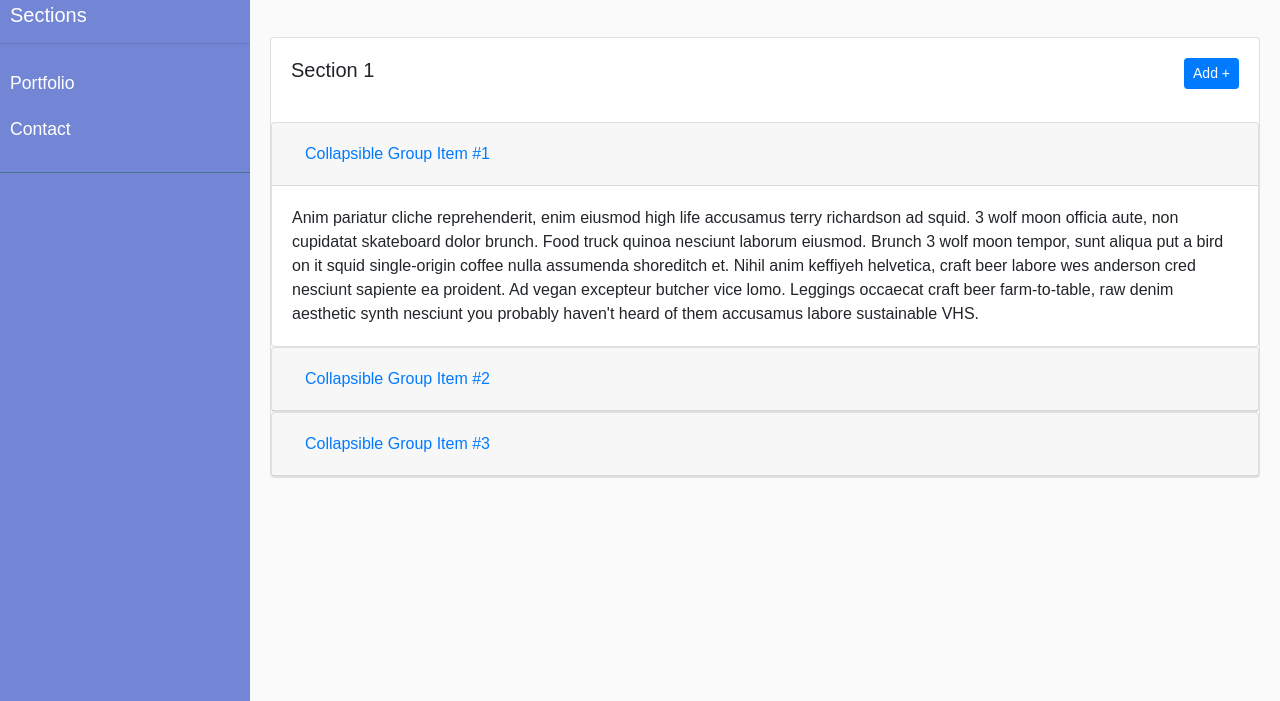
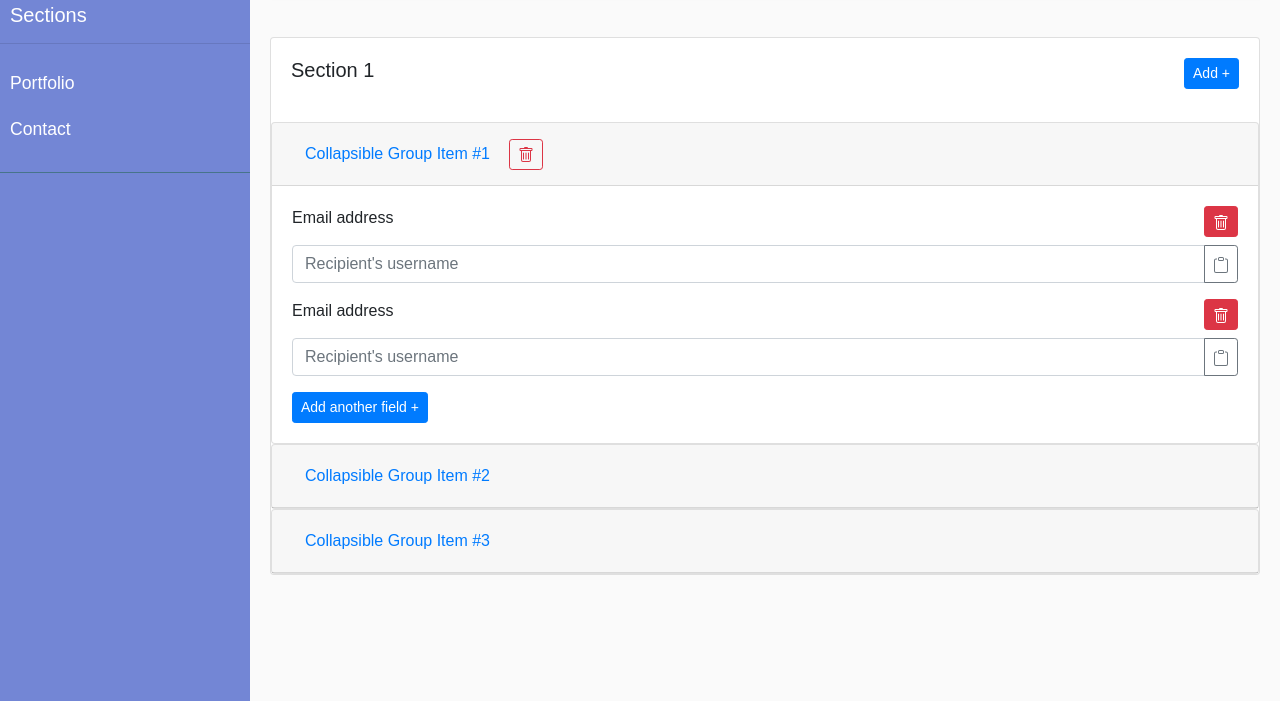
Before and after one commit to ravitejagullapudi/metasave, a plain HTML site: page web/index.html in a window 1280 px wide. Shown: the part 99-800 px from the top of the page. Drawn offline with Linux system fonts and the light colour scheme; a web font is replaced by a local one.

Commit message:
Updated index.html

```diff
--- a/web/index.html
+++ b/web/index.html
@@ -17,15 +17,14 @@
 
 <!DOCTYPE html>
 <html lang="en">
-
   <head>
-    <meta charset="utf-8">
-    <meta name="viewport" content="width=device-width, initial-scale=1.0">
+    <meta charset="utf-8" />
+    <meta name="viewport" content="width=device-width, initial-scale=1.0" />
     <title>MetaSave</title>
     <!-- Bootstrap CSS CDN -->
-    <link rel="stylesheet" href="css/bootstrap.min.css">
+    <link rel="stylesheet" href="css/bootstrap.min.css" />
     <!-- Our Custom CSS -->
-    <link rel="stylesheet" href="css/style.css">
+    <link rel="stylesheet" href="css/style.css" />
     <script src="jquery/jquery-1.12.0.min.js"></script>
     <script src="jquery/jquery-3.5.1.min.js"></script>
     <script src="js/popper.min.js"></script>
@@ -61,29 +60,51 @@
 
       <!-- Page Content Holder -->
       <div id="content" style="width: 100%;">
-            <nav class="navbar navbar-default" style="display: flex; flex-direction: row;">
-                <div class="container-fluid" style="flex: 1">
+        <nav
+          class="navbar navbar-default"
+          style="display: flex; flex-direction: row;"
+        >
+          <div class="container-fluid" style="flex: 1;">
             <div class="navbar-header">
-                        <button type="button" id="sidebarCollapse" class="btn btn-info navbar-btn">
+              <button
+                type="button"
+                id="sidebarCollapse"
+                class="btn btn-info navbar-btn"
+              >
                 <!-- <i class="glyphicon glyphicon-align-left"></i> -->
-                            <svg class="svg-inline--fa fa-align-left fa-w-14" aria-hidden="true" data-prefix="fas"
-                                data-icon="align-left" role="img" xmlns="http://www.w3.org/2000/svg"
-                                viewBox="0 0 448 512" data-fa-i2svg="">
-                                <path fill="currentColor"
-                                    d="M288 44v40c0 8.837-7.163 16-16 16H16c-8.837 0-16-7.163-16-16V44c0-8.837 7.163-16 16-16h256c8.837 0 16 7.163 16 16zM0 172v40c0 8.837 7.163 16 16 16h416c8.837 0 16-7.163 16-16v-40c0-8.837-7.163-16-16-16H16c-8.837 0-16 7.163-16 16zm16 312h416c8.837 0 16-7.163 16-16v-40c0-8.837-7.163-16-16-16H16c-8.837 0-16 7.163-16 16v40c0 8.837 7.163 16 16 16zm256-200H16c-8.837 0-16 7.163-16 16v40c0 8.837 7.163 16 16 16h256c8.837 0 16-7.163 16-16v-40c0-8.837-7.163-16-16-16z">
-                                </path>
+                <svg
+                  class="svg-inline--fa fa-align-left fa-w-14"
+                  aria-hidden="true"
+                  data-prefix="fas"
+                  data-icon="align-left"
+                  role="img"
+                  xmlns="http://www.w3.org/2000/svg"
+                  viewBox="0 0 448 512"
+                  data-fa-i2svg=""
+                >
+                  <path
+                    fill="currentColor"
+                    d="M288 44v40c0 8.837-7.163 16-16 16H16c-8.837 0-16-7.163-16-16V44c0-8.837 7.163-16 16-16h256c8.837 0 16 7.163 16 16zM0 172v40c0 8.837 7.163 16 16 16h416c8.837 0 16-7.163 16-16v-40c0-8.837-7.163-16-16-16H16c-8.837 0-16 7.163-16 16zm16 312h416c8.837 0 16-7.163 16-16v-40c0-8.837-7.163-16-16-16H16c-8.837 0-16 7.163-16 16v40c0 8.837 7.163 16 16 16zm256-200H16c-8.837 0-16 7.163-16 16v40c0 8.837 7.163 16 16 16h256c8.837 0 16-7.163 16-16v-40c0-8.837-7.163-16-16-16z"
+                  ></path>
                 </svg>
                 <span>Menu</span>
               </button>
             </div>
           </div>
-                <div style="flex:2">
+          <div style="flex: 2;">
             <h2>MetaSave</h2>
           </div>
         </nav>
         <div class="card">
           <div class="card-body">
-                    <div class="card-title" style="display:flex; flex-direction:row; justify-content: space-between;">
+            <div
+              class="card-title"
+              style="
+                display: flex;
+                flex-direction: row;
+                justify-content: space-between;
+              "
+            >
               <div>
                 <h5>Section 1</h5>
               </div>
@@ -91,109 +112,261 @@
                 <button class="btn btn-primary btn-sm">Add +</button>
               </div>
             </div>
-                    <div class="card-text">
-
-                    </div>
+            <div class="card-text"></div>
             <!-- <a href="#" class="btn btn-primary">Go somewhere</a> -->
           </div>
           <div id="accordion">
             <div class="card">
               <div class="card-header" id="headingOne">
                 <h5 class="mb-0">
-                                <button class="btn btn-link" data-toggle="collapse" data-target="#collapseOne"
-                                    aria-expanded="true" aria-controls="collapseOne">
+                  <button
+                    class="btn btn-link"
+                    data-toggle="collapse"
+                    data-target="#collapseOne"
+                    aria-expanded="true"
+                    aria-controls="collapseOne"
+                  >
                     Collapsible Group Item #1
+                  </button>
+                  <button class="btn btn-outline-danger btn-sm" type="button">
+                    <svg
+                      width="16"
+                      height="16"
+                      fill="currentColor"
+                      class="bi bi-trash"
+                      viewBox="0 0 16 16"
+                    >
+                      <path
+                        d="M5.5 5.5A.5.5 0 0 1 6 6v6a.5.5 0 0 1-1 0V6a.5.5 0 0 1 .5-.5zm2.5 0a.5.5 0 0 1 .5.5v6a.5.5 0 0 1-1 0V6a.5.5 0 0 1 .5-.5zm3 .5a.5.5 0 0 0-1 0v6a.5.5 0 0 0 1 0V6z"
+                      />
+                      <path
+                        fill-rule="evenodd"
+                        d="M14.5 3a1 1 0 0 1-1 1H13v9a2 2 0 0 1-2 2H5a2 2 0 0 1-2-2V4h-.5a1 1 0 0 1-1-1V2a1 1 0 0 1 1-1H6a1 1 0 0 1 1-1h2a1 1 0 0 1 1 1h3.5a1 1 0 0 1 1 1v1zM4.118 4 4 4.059V13a1 1 0 0 0 1 1h6a1 1 0 0 0 1-1V4.059L11.882 4H4.118zM2.5 3V2h11v1h-11z"
+                      />
+                    </svg>
                   </button>
                 </h5>
               </div>
 
-                        <div id="collapseOne" class="collapse show" aria-labelledby="headingOne"
+              <div
+                id="collapseOne"
+                class="collapse show"
+                aria-labelledby="headingOne"
               >
                 <div class="card-body">
-                                Anim pariatur cliche reprehenderit, enim eiusmod high life accusamus terry
-                                richardson ad squid. 3 wolf moon officia aute, non cupidatat skateboard dolor
-                                brunch. Food truck quinoa nesciunt laborum eiusmod. Brunch 3 wolf moon tempor,
-                                sunt
-                                aliqua put a bird on it squid single-origin coffee nulla assumenda shoreditch
-                                et.
-                                Nihil anim keffiyeh helvetica, craft beer labore wes anderson cred nesciunt
-                                sapiente
-                                ea proident. Ad vegan excepteur butcher vice lomo. Leggings occaecat craft beer
-                                farm-to-table, raw denim aesthetic synth nesciunt you probably haven't heard of
-                                them
-                                accusamus labore sustainable VHS.
+                  <div class="form-group">
+                    <label
+                      for="exampleInputEmail1"
+                      style="
+                        display: flex;
+                        flex-direction: row;
+                        justify-content: space-between;
+                      "
+                    >
+                      <div>Email address</div>
+                      <div>
+                        <button class="btn btn-danger btn-sm" type="button">
+                          <svg
+                            width="16"
+                            height="16"
+                            fill="currentColor"
+                            class="bi bi-trash"
+                            viewBox="0 0 16 16"
+                          >
+                            <path
+                              d="M5.5 5.5A.5.5 0 0 1 6 6v6a.5.5 0 0 1-1 0V6a.5.5 0 0 1 .5-.5zm2.5 0a.5.5 0 0 1 .5.5v6a.5.5 0 0 1-1 0V6a.5.5 0 0 1 .5-.5zm3 .5a.5.5 0 0 0-1 0v6a.5.5 0 0 0 1 0V6z"
+                            />
+                            <path
+                              fill-rule="evenodd"
+                              d="M14.5 3a1 1 0 0 1-1 1H13v9a2 2 0 0 1-2 2H5a2 2 0 0 1-2-2V4h-.5a1 1 0 0 1-1-1V2a1 1 0 0 1 1-1H6a1 1 0 0 1 1-1h2a1 1 0 0 1 1 1h3.5a1 1 0 0 1 1 1v1zM4.118 4 4 4.059V13a1 1 0 0 0 1 1h6a1 1 0 0 0 1-1V4.059L11.882 4H4.118zM2.5 3V2h11v1h-11z"
+                            />
+                          </svg>
+                        </button>
+                      </div>
+                    </label>
+                    <div class="input-group">
+                      <input
+                        type="text"
+                        id="exampleInputEmail1"
+                        class="form-control"
+                        placeholder="Recipient's username"
+                        aria-label="Recipient's username"
+                        aria-describedby="basic-addon2"
+                      />
+                      <div class="input-group-append">
+                        <button
+                          class="btn btn-outline-secondary btn-sm"
+                          type="button"
+                        >
+                          <svg
+                            width="16"
+                            height="16"
+                            fill="currentColor"
+                            class="bi bi-clipboard"
+                            viewBox="0 0 16 16"
+                          >
+                            <path
+                              d="M4 1.5H3a2 2 0 0 0-2 2V14a2 2 0 0 0 2 2h10a2 2 0 0 0 2-2V3.5a2 2 0 0 0-2-2h-1v1h1a1 1 0 0 1 1 1V14a1 1 0 0 1-1 1H3a1 1 0 0 1-1-1V3.5a1 1 0 0 1 1-1h1v-1z"
+                            />
+                            <path
+                              d="M9.5 1a.5.5 0 0 1 .5.5v1a.5.5 0 0 1-.5.5h-3a.5.5 0 0 1-.5-.5v-1a.5.5 0 0 1 .5-.5h3zm-3-1A1.5 1.5 0 0 0 5 1.5v1A1.5 1.5 0 0 0 6.5 4h3A1.5 1.5 0 0 0 11 2.5v-1A1.5 1.5 0 0 0 9.5 0h-3z"
+                            />
+                          </svg>
+                        </button>
+                      </div>
+                    </div>
+                  </div>
+                  <div class="form-group">
+                    <label
+                      for="exampleInputEmail1"
+                      style="
+                        display: flex;
+                        flex-direction: row;
+                        justify-content: space-between;
+                      "
+                    >
+                      <div>Email address</div>
+                      <div>
+                        <button class="btn btn-danger btn-sm" type="button">
+                          <svg
+                            width="16"
+                            height="16"
+                            fill="currentColor"
+                            class="bi bi-trash"
+                            viewBox="0 0 16 16"
+                          >
+                            <path
+                              d="M5.5 5.5A.5.5 0 0 1 6 6v6a.5.5 0 0 1-1 0V6a.5.5 0 0 1 .5-.5zm2.5 0a.5.5 0 0 1 .5.5v6a.5.5 0 0 1-1 0V6a.5.5 0 0 1 .5-.5zm3 .5a.5.5 0 0 0-1 0v6a.5.5 0 0 0 1 0V6z"
+                            />
+                            <path
+                              fill-rule="evenodd"
+                              d="M14.5 3a1 1 0 0 1-1 1H13v9a2 2 0 0 1-2 2H5a2 2 0 0 1-2-2V4h-.5a1 1 0 0 1-1-1V2a1 1 0 0 1 1-1H6a1 1 0 0 1 1-1h2a1 1 0 0 1 1 1h3.5a1 1 0 0 1 1 1v1zM4.118 4 4 4.059V13a1 1 0 0 0 1 1h6a1 1 0 0 0 1-1V4.059L11.882 4H4.118zM2.5 3V2h11v1h-11z"
+                            />
+                          </svg>
+                        </button>
+                      </div>
+                    </label>
+                    <div class="input-group">
+                      <input
+                        type="text"
+                        id="exampleInputEmail1"
+                        class="form-control"
+                        placeholder="Recipient's username"
+                        aria-label="Recipient's username"
+                        aria-describedby="basic-addon2"
+                      />
+                      <div class="input-group-append">
+                        <button
+                          class="btn btn-outline-secondary btn-sm"
+                          type="button"
+                        >
+                          <svg
+                            width="16"
+                            height="16"
+                            fill="currentColor"
+                            class="bi bi-clipboard"
+                            viewBox="0 0 16 16"
+                          >
+                            <path
+                              d="M4 1.5H3a2 2 0 0 0-2 2V14a2 2 0 0 0 2 2h10a2 2 0 0 0 2-2V3.5a2 2 0 0 0-2-2h-1v1h1a1 1 0 0 1 1 1V14a1 1 0 0 1-1 1H3a1 1 0 0 1-1-1V3.5a1 1 0 0 1 1-1h1v-1z"
+                            />
+                            <path
+                              d="M9.5 1a.5.5 0 0 1 .5.5v1a.5.5 0 0 1-.5.5h-3a.5.5 0 0 1-.5-.5v-1a.5.5 0 0 1 .5-.5h3zm-3-1A1.5 1.5 0 0 0 5 1.5v1A1.5 1.5 0 0 0 6.5 4h3A1.5 1.5 0 0 0 11 2.5v-1A1.5 1.5 0 0 0 9.5 0h-3z"
+                            />
+                          </svg>
+                        </button>
+                      </div>
+                    </div>
+                  </div>
+                  <div class="">
+                    <button class="btn btn-primary btn-sm">
+                      Add another field +
+                    </button>
+                  </div>
                 </div>
               </div>
             </div>
             <div class="card">
               <div class="card-header" id="headingTwo">
                 <h5 class="mb-0">
-                                <button class="btn btn-link collapsed" data-toggle="collapse" data-target="#collapseTwo"
-                                    aria-expanded="false" aria-controls="collapseTwo">
+                  <button
+                    class="btn btn-link collapsed"
+                    data-toggle="collapse"
+                    data-target="#collapseTwo"
+                    aria-expanded="false"
+                    aria-controls="collapseTwo"
+                  >
                     Collapsible Group Item #2
                   </button>
                 </h5>
               </div>
-                        <div id="collapseTwo" class="collapse" aria-labelledby="headingTwo">
+              <div
+                id="collapseTwo"
+                class="collapse"
+                aria-labelledby="headingTwo"
+              >
                 <div class="card-body">
-                                Anim pariatur cliche reprehenderit, enim eiusmod high life accusamus terry
-                                richardson ad squid. 3 wolf moon officia aute, non cupidatat skateboard dolor
-                                brunch. Food truck quinoa nesciunt laborum eiusmod. Brunch 3 wolf moon tempor,
-                                sunt
-                                aliqua put a bird on it squid single-origin coffee nulla assumenda shoreditch
-                                et.
-                                Nihil anim keffiyeh helvetica, craft beer labore wes anderson cred nesciunt
-                                sapiente
-                                ea proident. Ad vegan excepteur butcher vice lomo. Leggings occaecat craft beer
-                                farm-to-table, raw denim aesthetic synth nesciunt you probably haven't heard of
-                                them
-                                accusamus labore sustainable VHS.
+                  Anim pariatur cliche reprehenderit, enim eiusmod high life
+                  accusamus terry richardson ad squid. 3 wolf moon officia aute,
+                  non cupidatat skateboard dolor brunch. Food truck quinoa
+                  nesciunt laborum eiusmod. Brunch 3 wolf moon tempor, sunt
+                  aliqua put a bird on it squid single-origin coffee nulla
+                  assumenda shoreditch et. Nihil anim keffiyeh helvetica, craft
+                  beer labore wes anderson cred nesciunt sapiente ea proident.
+                  Ad vegan excepteur butcher vice lomo. Leggings occaecat craft
+                  beer farm-to-table, raw denim aesthetic synth nesciunt you
+                  probably haven't heard of them accusamus labore sustainable
+                  VHS.
                 </div>
               </div>
             </div>
             <div class="card">
               <div class="card-header" id="headingThree">
                 <h5 class="mb-0">
-                                <button class="btn btn-link collapsed" data-toggle="collapse"
-                                    data-target="#collapseThree" aria-expanded="false" aria-controls="collapseThree">
+                  <button
+                    class="btn btn-link collapsed"
+                    data-toggle="collapse"
+                    data-target="#collapseThree"
+                    aria-expanded="false"
+                    aria-controls="collapseThree"
+                  >
                     Collapsible Group Item #3
                   </button>
                 </h5>
               </div>
-                        <div id="collapseThree" class="collapse" aria-labelledby="headingThree"
+              <div
+                id="collapseThree"
+                class="collapse"
+                aria-labelledby="headingThree"
               >
                 <div class="card-body">
-                                Anim pariatur cliche reprehenderit, enim eiusmod high life accusamus terry
-                                richardson ad squid. 3 wolf moon officia aute, non cupidatat skateboard dolor
-                                brunch. Food truck quinoa nesciunt laborum eiusmod. Brunch 3 wolf moon tempor,
-                                sunt
-                                aliqua put a bird on it squid single-origin coffee nulla assumenda shoreditch
-                                et.
-                                Nihil anim keffiyeh helvetica, craft beer labore wes anderson cred nesciunt
-                                sapiente
-                                ea proident. Ad vegan excepteur butcher vice lomo. Leggings occaecat craft beer
-                                farm-to-table, raw denim aesthetic synth nesciunt you probably haven't heard of
-                                them
-                                accusamus labore sustainable VHS.
+                  Anim pariatur cliche reprehenderit, enim eiusmod high life
+                  accusamus terry richardson ad squid. 3 wolf moon officia aute,
+                  non cupidatat skateboard dolor brunch. Food truck quinoa
+                  nesciunt laborum eiusmod. Brunch 3 wolf moon tempor, sunt
+                  aliqua put a bird on it squid single-origin coffee nulla
+                  assumenda shoreditch et. Nihil anim keffiyeh helvetica, craft
+                  beer labore wes anderson cred nesciunt sapiente ea proident.
+                  Ad vegan excepteur butcher vice lomo. Leggings occaecat craft
+                  beer farm-to-table, raw denim aesthetic synth nesciunt you
+                  probably haven't heard of them accusamus labore sustainable
+                  VHS.
+                </div>
+              </div>
             </div>
           </div>
         </div>
       </div>
     </div>
 
-        </div>
-    </div>
-
-
     <!-- jQuery and js CDN -->
 
     <script type="text/javascript">
       $(document).ready(function () {
-            $('#sidebarCollapse').on('click', function () {
-                $('#sidebar').toggleClass('active');
+        $("#sidebarCollapse").on("click", function () {
+          $("#sidebar").toggleClass("active");
         });
       });
     </script>
   </body>
-
 </html>
```
Lines whose indentation alone changed are shown as unchanged.
